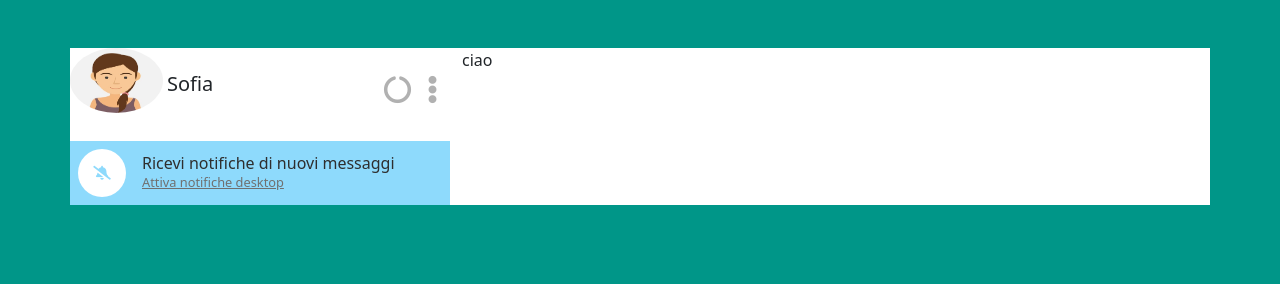
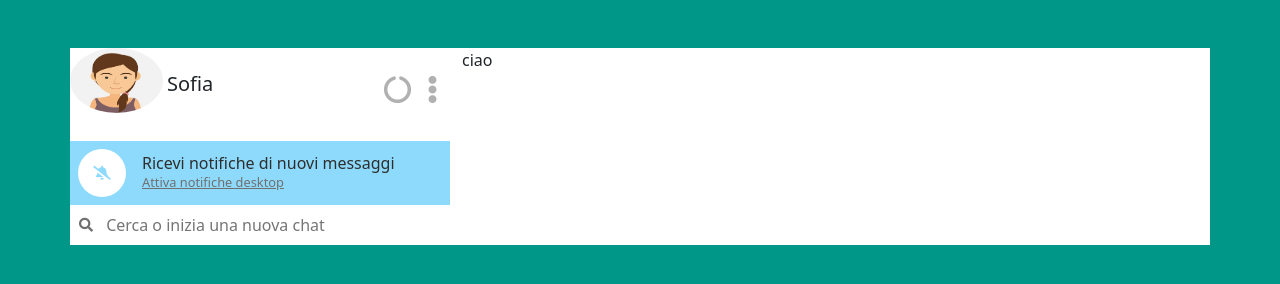
Before and after one commit to Andrearusso94/vue-boolzapp, a plain HTML site: page index.html in a window 1280 px wide. Drawn offline with nearby package versions, Linux system fonts and the light colour scheme.

Commit message:
add search

```diff
--- a/assets/css/style.css
+++ b/assets/css/style.css
@@ -53,3 +53,15 @@ img{
     text-decoration: underline;
     margin:0;
 }
+
+.search {
+    display: flex;
+    align-items: center;
+    padding: 0.5rem;
+    color: #707070;
+}
+
+input{
+    border: 0;
+    border-color:white;
+}
--- a/index.html
+++ b/index.html
@@ -47,6 +47,12 @@
                                 <p>Attiva notifiche desktop</p>
                             </div>
                         </div>
+                        <div class="search">
+                            <i class="fas fa-search fa-sm fa-fw"></i>
+                            <input type="text" placeholder=" Cerca o inizia una nuova chat" class="w-100 mx-2">
+                        </div>
+
+
 
                     </div>
                     <div class="col-8 bg-white">ciao</div>
```
